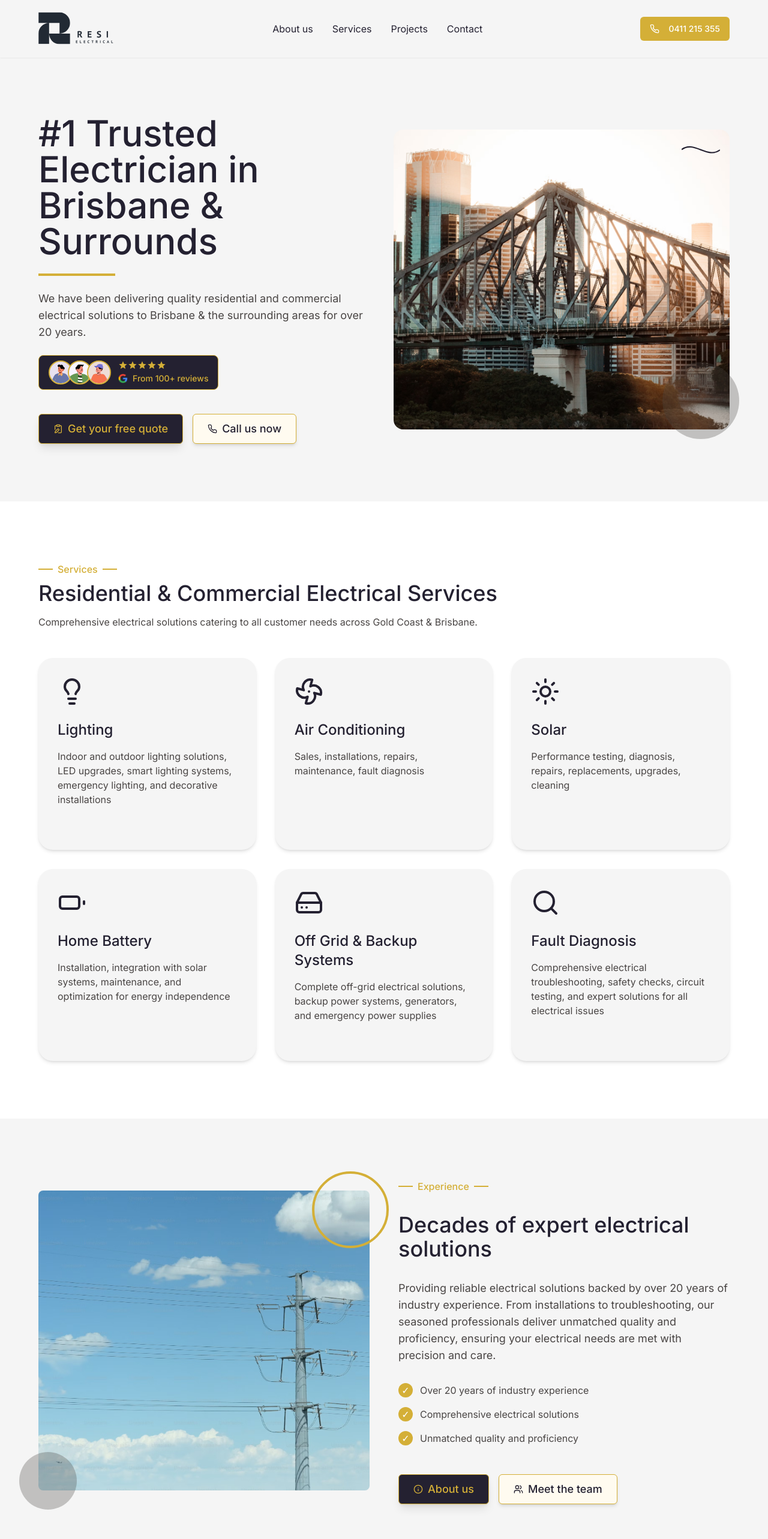
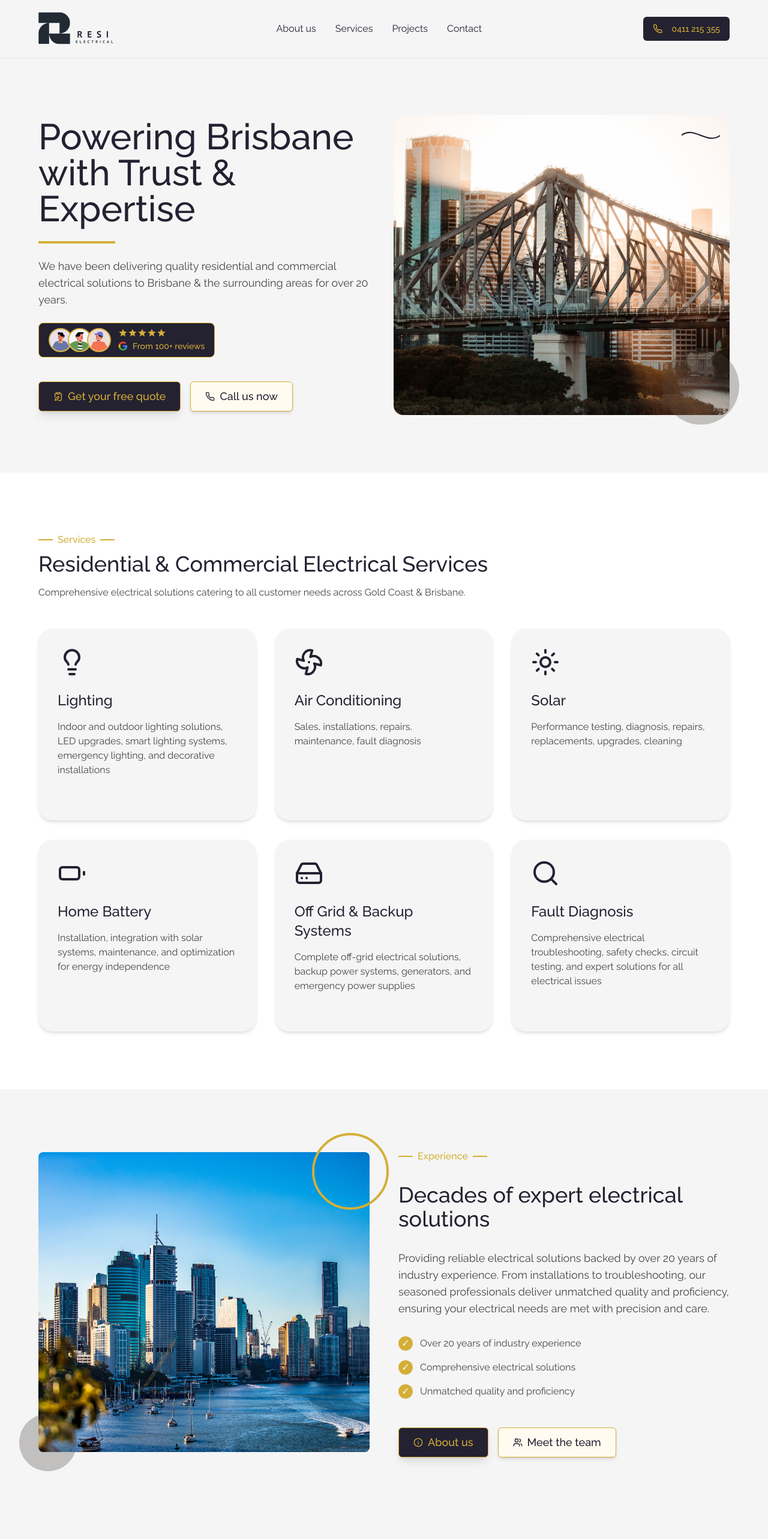
Before and after one commit to samhinz1/resielectrical, a Next.js app: page / in a window 1280 px wide. Shown: the top 2566 px of the page at 60% size. Built offline with nearby package versions, Linux system fonts and the light colour scheme.

Commit message:
updated images

```diff
--- a/app/layout.tsx
+++ b/app/layout.tsx
@@ -1,10 +1,13 @@
 import type React from "react"
 import type { Metadata } from "next"
-import { Inter } from "next/font/google"
+import { Raleway } from "next/font/google"
 import "./globals.css"
 import { config } from "@/lib/config"
 
-const inter = Inter({ subsets: ["latin"] })
+const raleway = Raleway({
+  subsets: ["latin"],
+  display: 'swap',
+})
 
 // Use basePath from config
 const { basePath } = config
@@ -28,7 +31,7 @@ export default function RootLayout({
       <head>
         <link rel="icon" href={`${basePath}${config.branding.icon.path}`} />
       </head>
-      <body className={inter.className}>{children}</body>
+      <body className={raleway.className}>{children}</body>
     </html>
   )
 }
--- a/components/Header.tsx
+++ b/components/Header.tsx
@@ -17,7 +17,7 @@ import {
 const styles = {
   header: `bg-[${config.branding.colors.background}] py-2 px-4 md:px-6 sticky top-0 z-50 shadow-sm`,
   navLink: `text-[${config.branding.colors.primary}] hover:text-[${config.branding.colors.text}]`,
-  callButton: `bg-[${config.branding.colors.secondary}] hover:bg-[${config.branding.colors.secondary}]/90 text-white rounded-md`
+  callButton: `bg-[#242131] hover:bg-[#242131]/90 text-[#d4af37] rounded-md`
 }
 
 // Menu animation variants
@@ -132,7 +132,7 @@ export default function Header() {
           className="hidden md:block"
         >
           <Button className={styles.callButton}>
-            <Phone size={18} className="mr-2" />
+            <Phone size={18} className="mr-2 text-[#d4af37]" />
             {config.phoneNumber}
           </Button>
         </motion.div>
@@ -231,8 +231,8 @@ export default function Header() {
 
                   <motion.div variants={menuItemVariants} className="pt-4">
                     <a href={`tel:${config.phoneNumber.replace(/\s/g, '')}`} className="w-full block">
-                      <Button className="w-full bg-[#d4af37] hover:bg-[#d4af37]/90 text-white rounded-md">
-                        <Phone size={18} className="mr-2" />
+                      <Button className="w-full bg-[#242131] hover:bg-[#242131]/90 text-[#d4af37] rounded-md">
+                        <Phone size={18} className="mr-2 text-[#d4af37]" />
                         {config.phoneNumber}
                       </Button>
                     </a>
--- a/lib/config.ts
+++ b/lib/config.ts
@@ -6,7 +6,7 @@ export const config = {
   // Company information
   companyName: 'RESI Electrical',
   shortName: 'Resi',
-  tagline: '#1 Trusted Electrician in Brisbane & Surrounds',
+  tagline: 'Powering Brisbane with Trust & Expertise',
   description: 'We have been delivering quality residential and commercial electrical solutions to Brisbane & the surrounding areas for over 20 years.',
   yearEstablished: '2004',
   phoneNumber: '0411 215 355',
@@ -42,7 +42,7 @@ export const config = {
     },
     images: {
       hero: '/brisbane.avif',
-      experience: '/powerline.avif'
+      experience: '/brisbane3.avif'
     }
   },
 
```
Also changed, not shown: public/brisbane3.avif (added), 1 other file (tests, documents, lock files or other folders).
